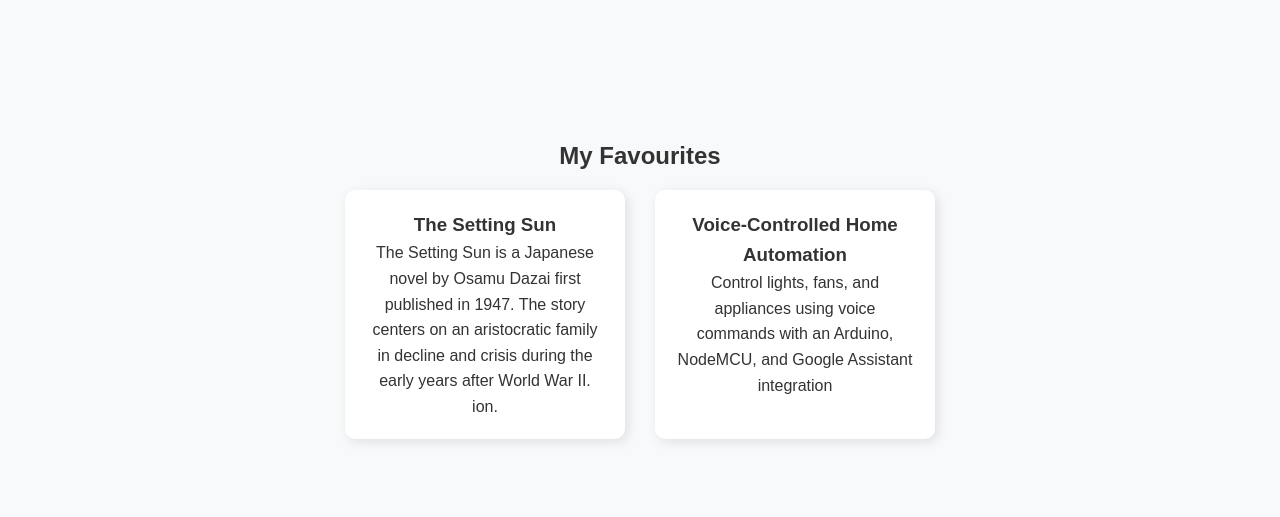
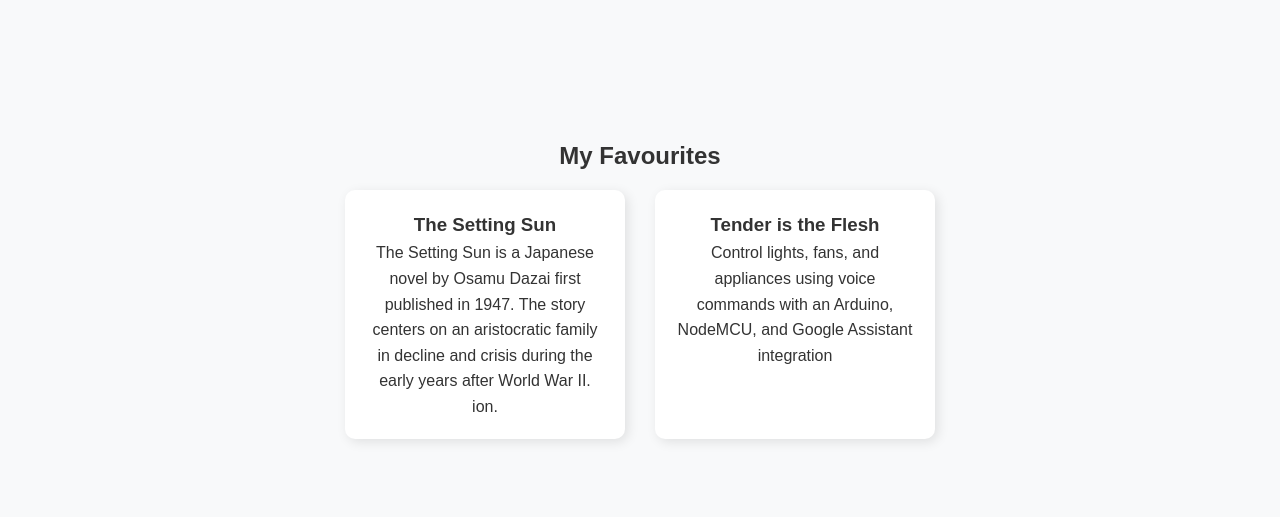
Before and after one commit to thedidas/GIT-SET-GO, a plain HTML site: page index.html in a window 1280 px wide. Shown: the part 283-800 px from the top of the page. Drawn offline with Linux system fonts and the light colour scheme.

Commit message:
book 2 title

```diff
--- a/index.html
+++ b/index.html
@@ -45,7 +45,7 @@
                 ion.</P>
             </div>
             <div class="project-item">
-                <h3>Voice-Controlled Home Automation</h3>
+                <h3>Tender is the Flesh</h3>
                 <P>Control lights, fans, and appliances using voice commands with an Arduino, NodeMCU, and Google Assistant integration
             </div>
         </div>
```
